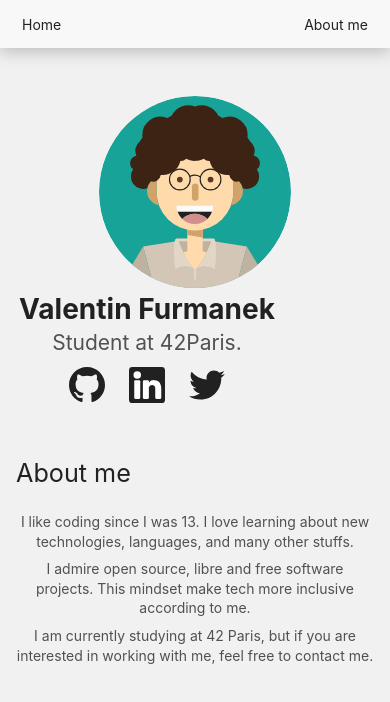
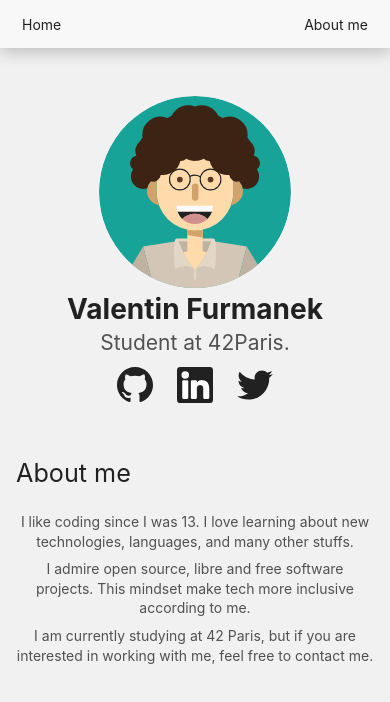
Before and after one commit to valfur03/portfolio, a Next.js app: page / in a window 390 px wide. Shown: the top 702 px of the page. Built offline with nearby package versions, Linux system fonts and the light colour scheme.

Commit message:
fix: remove the margin-right style for mobiles

```diff
--- a/components/home.module.scss
+++ b/components/home.module.scss
@@ -17,8 +17,6 @@
 }
 
 .my_info {
-	margin-right: 96px;
-
 	text-align: center;
 }
 
@@ -53,6 +51,8 @@
 	}
 
 	.my_info {
+		margin-right: 96px;
+
 		text-align: left;
 	}
 
```
